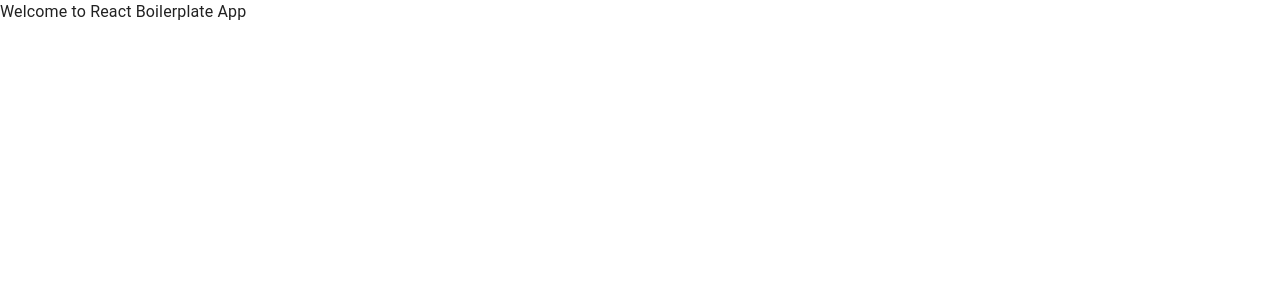
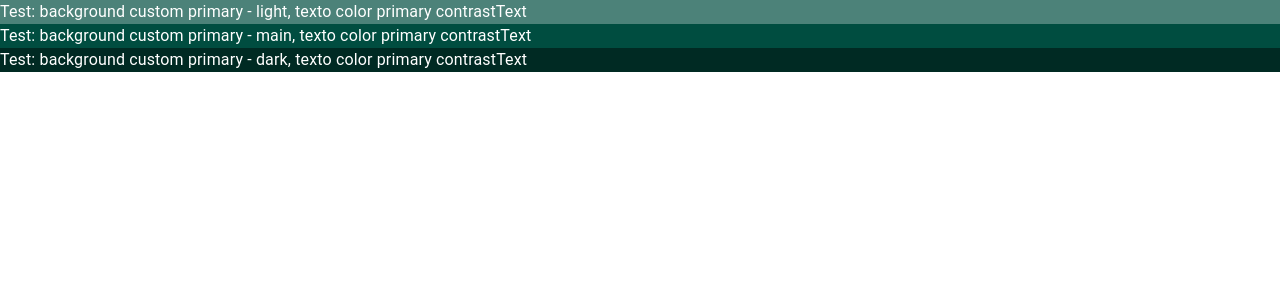
Before and after one commit to Juan-45/reactv18_boilerplate, a React app: page / in a window 1280 px wide. Shown: the top 300 px of the page. Built offline with nearby package versions, Linux system fonts and the light colour scheme.

Commit message:
Add basic examples

```diff
--- a/src/client/App.js
+++ b/src/client/App.js
@@ -1,7 +1,30 @@
 import React from "react";
+import { Grid, Typography } from "@mui/material";
+import theme from "./theme/theme";
 
 const App = () => {
-  return <div>Welcome to React Boilerplate App</div>;
+  return (
+    <Grid container direction='column' alignItems='center'>
+      <Grid container sx={{ background: theme.palette.primary.light }}>
+        <Typography color={theme.palette.primary.contrastText}>
+          Test: background custom primary - light, texto color primary
+          contrastText
+        </Typography>
+      </Grid>
+      <Grid container sx={{ background: theme.palette.primary.main }}>
+        <Typography color={theme.palette.primary.contrastText}>
+          Test: background custom primary - main, texto color primary
+          contrastText
+        </Typography>
+      </Grid>
+      <Grid container sx={{ background: theme.palette.primary.dark }}>
+        <Typography color={theme.palette.primary.contrastText}>
+          Test: background custom primary - dark, texto color primary
+          contrastText
+        </Typography>
+      </Grid>
+    </Grid>
+  );
 };
 
 export default App;
```
